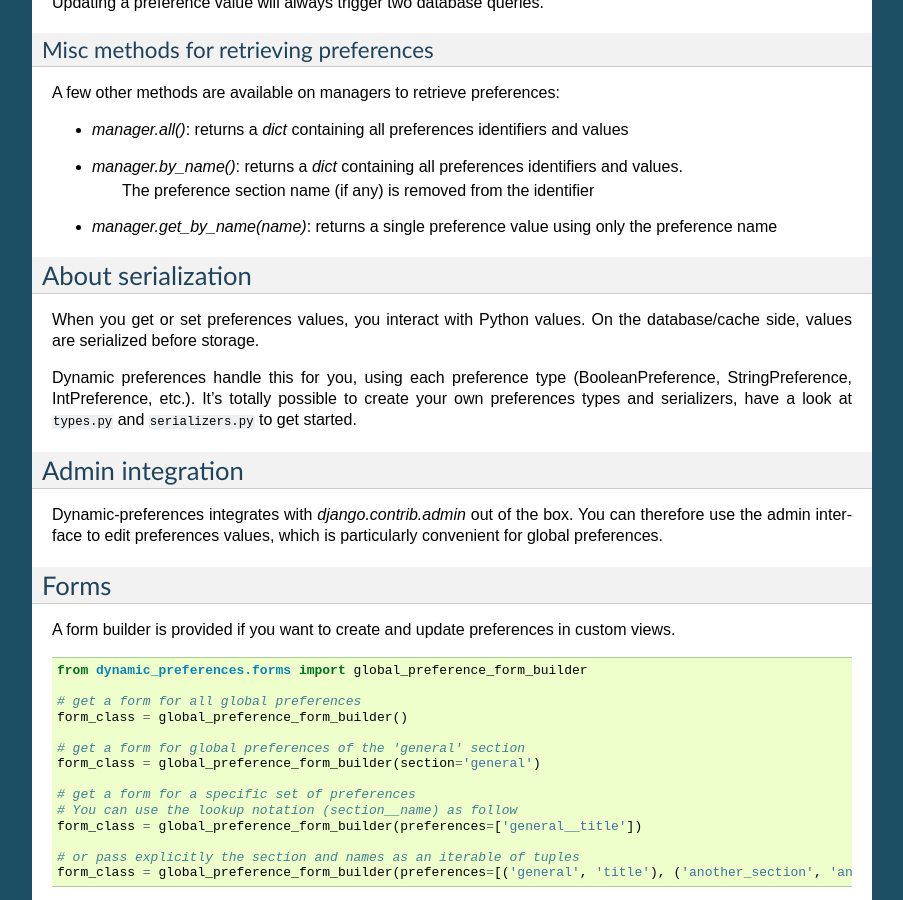
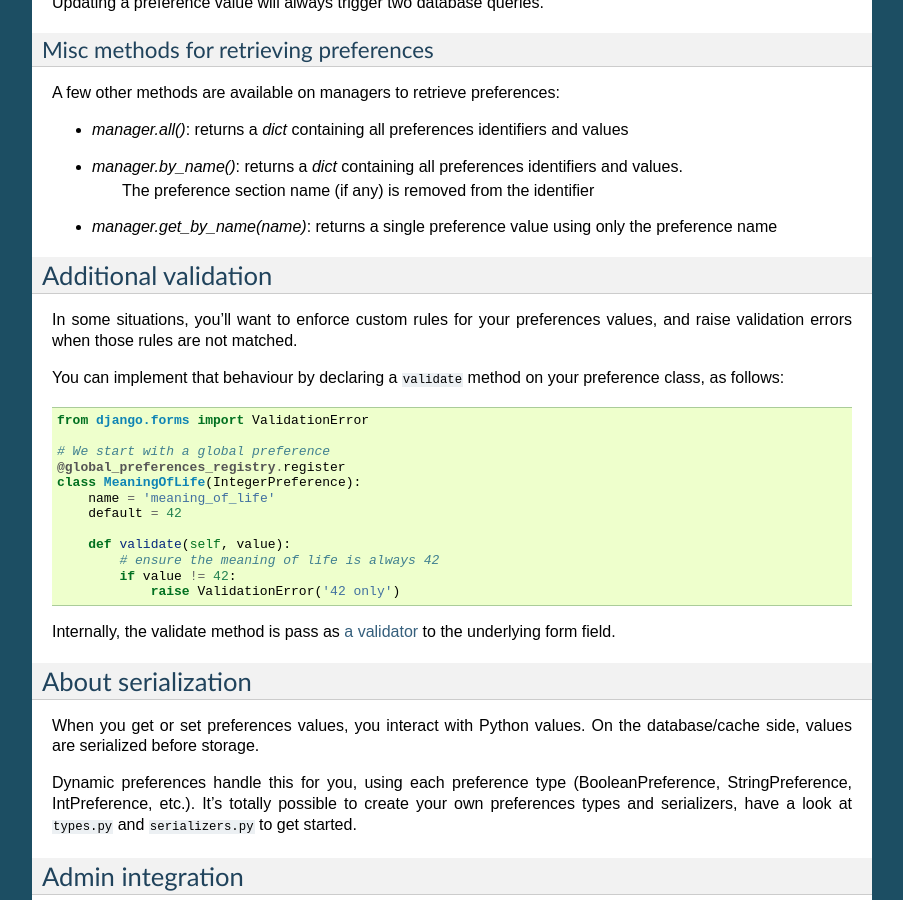
Before and after one commit to agateblue/django-dynamic-preferences, a Sphinx documentation site: the page built from docs/quickstart.rst, in a window 1280 px wide and 900 px high, scrolled down 2266 px. Shown: the whole window, without its empty margins (198-1101 px from the left). Built offline with Sphinx 7.4.7, drawn with Linux system fonts in a browser that asks for light colours; some of the changed text lies outside the part shown.

```diff
--- a/docs/index.rst
+++ b/docs/index.rst
@@ -29,6 +29,7 @@ Features
 * Bundled with global and per-user preferences
 * Can be extended to other models if need (e.g. per-site preferences)
 * Integrates with django caching mechanisms to improve performance
+* Django REST Framework integration
 
 If you're still interested, head over :doc:`installation`.
 
--- a/docs/quickstart.rst
+++ b/docs/quickstart.rst
@@ -128,6 +128,32 @@ A few other methods are available on managers to retrieve preferences:
    The preference section name (if any) is removed from the identifier
 - `manager.get_by_name(name)`: returns a single preference value using only the preference name
 
+Additional validation
+*********************
+
+In some situations, you'll want to enforce custom rules for your preferences
+values, and raise validation errors when those rules are not matched.
+
+You can implement that behaviour by declaring a ``validate`` method on your preference
+class, as follows:
+
+.. code-block:: python
+
+    from django.forms import ValidationError
+
+    # We start with a global preference
+    @global_preferences_registry.register
+    class MeaningOfLife(IntegerPreference):
+        name = 'meaning_of_life'
+        default = 42
+
+        def validate(self, value):
+            # ensure the meaning of life is always 42
+            if value != 42:
+                raise ValidationError('42 only')
+
+Internally, the validate method is pass as `a validator <https://docs.djangoproject.com/en/1.11/ref/validators/>`_ to the underlying form field.
+
 About serialization
 *******************
 
--- a/requirements.txt
+++ b/requirements.txt
@@ -1,5 +1,5 @@
-django>=1.7
 six
 wheel==0.24.0
 persisting_theory==0.2.1
 # Additional requirements go here
+persisting_theory==0.2.1
--- a/setup.py
+++ b/setup.py
@@ -36,7 +36,7 @@ setup(
     ],
     include_package_data=True,
     install_requires=[
-        'django>=1.7',
+        'django>=1.8',
         'six',
         'persisting_theory==0.2.1',
     ],
```
Also changed, not shown: other parts of docs/index.rst (+2 -1 lines), docs/rest_api.rst (added, +106 -0 lines), docs/usage.rst (deleted, +0 -7 lines), requirements-test.txt (+5 -2 lines), .travis.yml, 1 other file.
